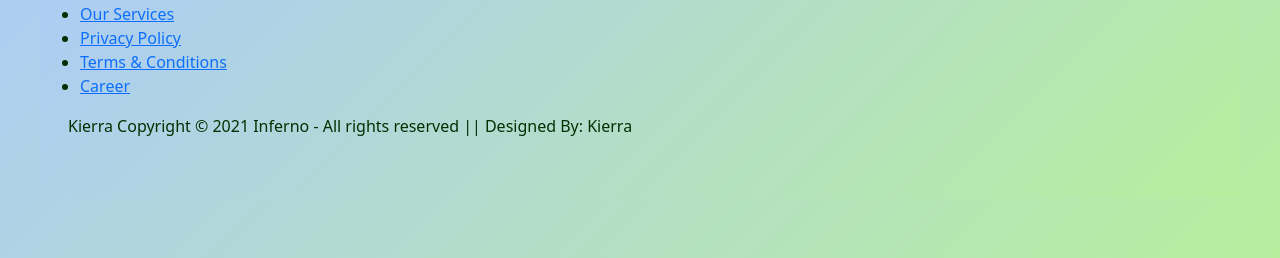
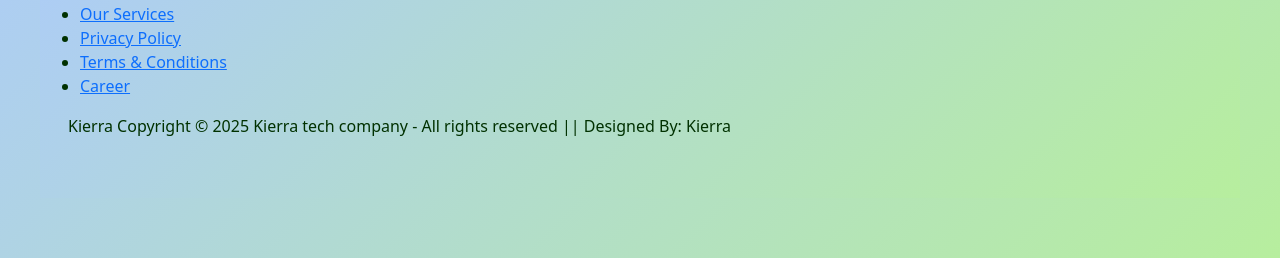
Before and after one commit to Kierra777/Annocuements, a plain HTML site: page index.html in a window 1280 px wide. Shown: the part 4021-4279 px from the top of the page. Drawn offline with nearby package versions, Linux system fonts and the light colour scheme.

Commit message:
Update index.html

```diff
--- a/index.html
+++ b/index.html
@@ -313,10 +313,10 @@
           </div>
 
           <div class="row">
-          Kierra Copyright © 2021 Inferno - All rights reserved || Designed By: Kierra
+          Kierra Copyright © 2025 Kierra tech company - All rights reserved || Designed By: Kierra
           </div>
           </div>
-</footer>
+      </footer>
 
 
     <!-- Bootstrap JavaScript Libraries -->
```
